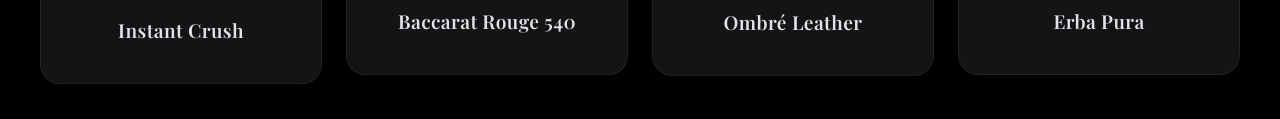
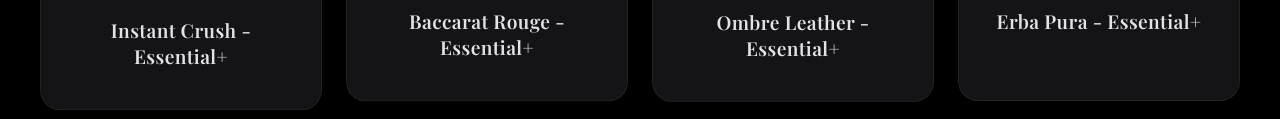
Before and after one commit to shatium/shatium.github.io, a plain HTML site: page index.html in a window 1280 px wide. Shown: the part 4550-4669 px from the top of the page. Drawn offline with nearby package versions, Linux system fonts and the light colour scheme; a web font is replaced by a local one.

Commit message:
Update index.html

```diff
--- a/index.html
+++ b/index.html
@@ -532,10 +532,10 @@
         <h3 class="gallery-title reveal">Ejemplos de perfumes <em>"Essentials+"</em></h3>
 
         <div class="gallery-container">
-            <div class="gallery-wrapper reveal"><div class="product-card"><img src="sheje5.jpg" alt="Instant Crush - Essential+" class="product-image"><h4 class="product-title">Instant Crush</h4></div></div>
-            <div class="gallery-wrapper reveal"><div class="product-card"><img src="sheje6.jpg" alt="Baccarat Rouge - Essential+" class="product-image"><h4 class="product-title">Baccarat Rouge 540</h4></div></div>
-            <div class="gallery-wrapper reveal"><div class="product-card"><img src="sheje7.jpg" alt="Ombre Leather - Essential+" class="product-image"><h4 class="product-title">Ombré Leather</h4></div></div>
-            <div class="gallery-wrapper reveal"><div class="product-card"><img src="sheje8.jpg" alt="Erba Pura - Essential+" class="product-image"><h4 class="product-title">Erba Pura</h4></div></div>
+            <div class="gallery-wrapper reveal"><div class="product-card"><img src="sheje5.jpg" alt="Instant Crush - Essential+" class="product-image"><h4 class="product-title">Instant Crush - Essential+</h4></div></div>
+            <div class="gallery-wrapper reveal"><div class="product-card"><img src="sheje6.jpg" alt="Baccarat Rouge - Essential+" class="product-image"><h4 class="product-title">Baccarat Rouge - Essential+</h4></div></div>
+            <div class="gallery-wrapper reveal"><div class="product-card"><img src="sheje7.jpg" alt="Ombre Leather - Essential+" class="product-image"><h4 class="product-title">Ombre Leather - Essential+</h4></div></div>
+            <div class="gallery-wrapper reveal"><div class="product-card"><img src="sheje8.jpg" alt="Erba Pura - Essential+" class="product-image"><h4 class="product-title">Erba Pura - Essential+</h4></div></div>
         </div>
     </section>
 
```
